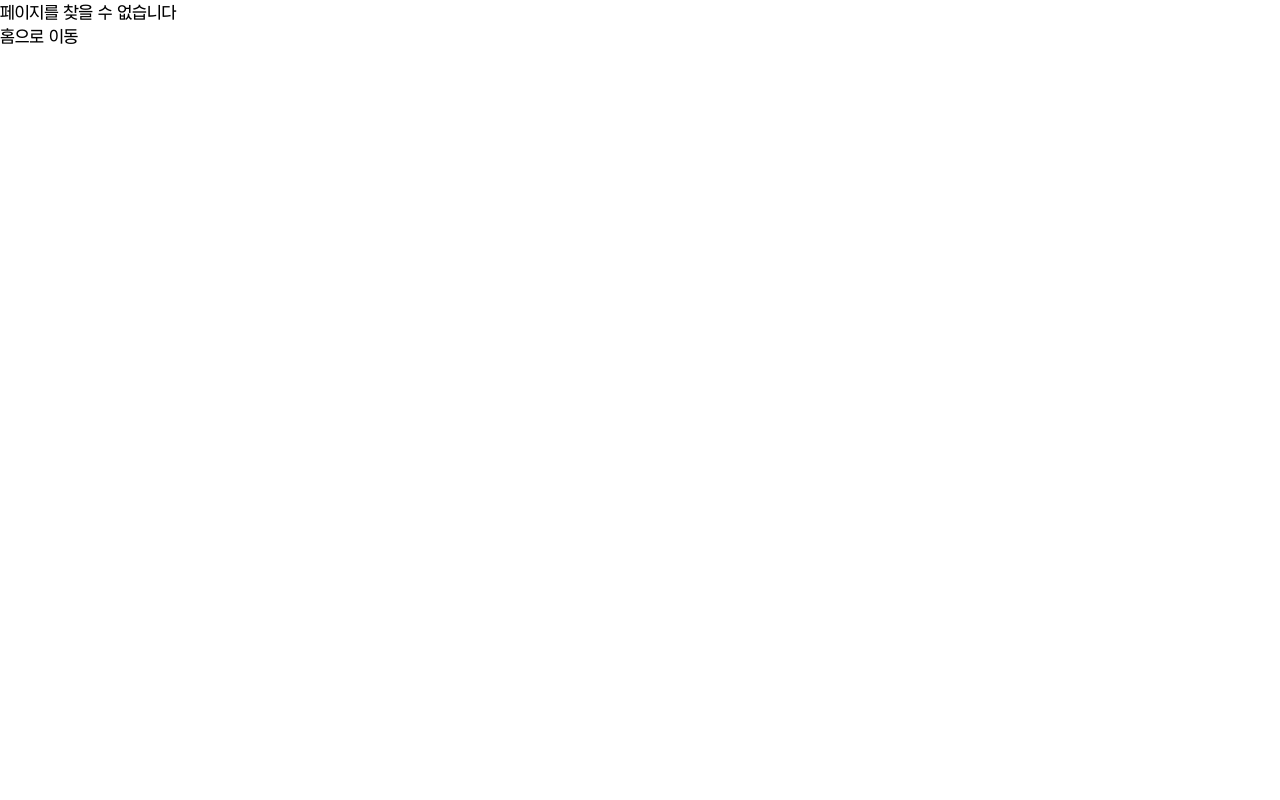
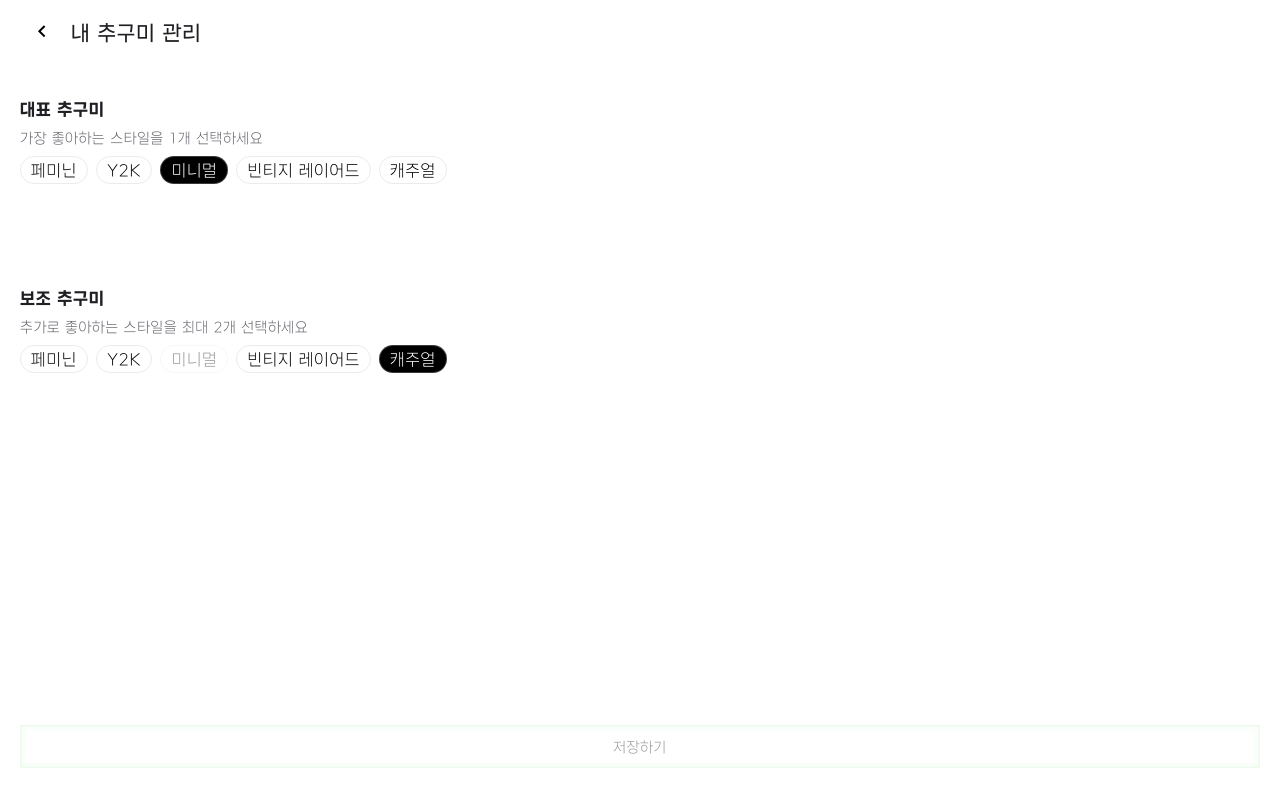
Before and after one commit to My-Fit-Core/My-Fit-Core-Front, a React (Vite) app: page /mypage/styles in a window 1280 px wide. Built offline with nearby package versions, Linux system fonts and the light colour scheme.

Commit message:
feat : 마이페이지>추구미 관리 페이지 구현

```diff
--- /dev/null
+++ b/src/components/mypage/MyPageHeader.tsx
@@ -0,0 +1,22 @@
+import Icon from '@/components/common/Icon';
+
+type MyPageHeaderProps = {
+  title: string;
+  onBack: () => void;
+};
+
+export default function MyPageHeader({ title, onBack }: MyPageHeaderProps) {
+  return (
+    <header className="mx-5 mt-2 flex h-12 items-center gap-[7px]">
+      <button
+        type="button"
+        aria-label="마이페이지로 돌아가기"
+        onClick={onBack}
+        className="flex size-11 shrink-0 items-center justify-center"
+      >
+        <Icon name="prev" />
+      </button>
+      <h1 className="text-subheading1-ko min-w-0 text-[#1f1f24]">{title}</h1>
+    </header>
+  );
+}
--- /dev/null
+++ b/src/constants/pursuitStyles.ts
@@ -0,0 +1,9 @@
+export const PURSUIT_STYLES = {
+  feminine: '페미닌',
+  y2k: 'Y2K',
+  minimal: '미니멀',
+  vintage_layered: '빈티지 레이어드',
+  casual: '캐주얼',
+} as const;
+
+export type PursuitStyleId = keyof typeof PURSUIT_STYLES;
--- /dev/null
+++ b/src/mocks/pursuitPreferences.ts
@@ -0,0 +1,21 @@
+import type { PursuitPreferences } from '@/types/pursuit';
+
+// UI 개발 전용 메모리 저장소. 새로고침하면 초기값으로 돌아간다.
+let savedPreferences: PursuitPreferences = {
+  primaryStyle: 'minimal',
+  secondaryStyles: ['casual'],
+};
+
+export function getPursuitPreferences(): PursuitPreferences {
+  return {
+    primaryStyle: savedPreferences.primaryStyle,
+    secondaryStyles: [...savedPreferences.secondaryStyles],
+  };
+}
+
+export function savePursuitPreferences(preferences: PursuitPreferences): void {
+  savedPreferences = {
+    primaryStyle: preferences.primaryStyle,
+    secondaryStyles: [...preferences.secondaryStyles],
+  };
+}
--- /dev/null
+++ b/src/pages/mypage/MyStylesPage.tsx
@@ -0,0 +1,126 @@
+import { useState } from 'react';
+import { useNavigate } from 'react-router-dom';
+import Button from '@/components/common/Button';
+import StyleTag from '@/components/common/StyleTag';
+import MyPageHeader from '@/components/mypage/MyPageHeader';
+import { PURSUIT_STYLES, type PursuitStyleId } from '@/constants/pursuitStyles';
+import { getPursuitPreferences, savePursuitPreferences } from '@/mocks/pursuitPreferences';
+import type { PursuitPreferences } from '@/types/pursuit';
+
+const styleEntries = Object.entries(PURSUIT_STYLES) as [PursuitStyleId, string][];
+
+function arePreferencesEqual(first: PursuitPreferences, second: PursuitPreferences): boolean {
+  return (
+    first.primaryStyle === second.primaryStyle &&
+    first.secondaryStyles.length === second.secondaryStyles.length &&
+    first.secondaryStyles.every((style) => second.secondaryStyles.includes(style))
+  );
+}
+
+export default function MyStylesPage() {
+  const navigate = useNavigate();
+  const [savedPreferences] = useState(getPursuitPreferences);
+  const [draft, setDraft] = useState<PursuitPreferences>(() => getPursuitPreferences());
+  const hasChanges = !arePreferencesEqual(savedPreferences, draft);
+
+  function handlePrimarySelect(style: PursuitStyleId) {
+    setDraft((current) => ({
+      primaryStyle: style,
+      secondaryStyles: current.secondaryStyles.filter((selected) => selected !== style),
+    }));
+  }
+
+  function handleSecondarySelect(style: PursuitStyleId) {
+    setDraft((current) => {
+      if (style === current.primaryStyle) return current;
+      if (current.secondaryStyles.includes(style)) {
+        return {
+          ...current,
+          secondaryStyles: current.secondaryStyles.filter((selected) => selected !== style),
+        };
+      }
+      if (current.secondaryStyles.length >= 2) return current;
+      return { ...current, secondaryStyles: [...current.secondaryStyles, style] };
+    });
+  }
+
+  function handleSave() {
+    if (
+      !hasChanges ||
+      !draft.primaryStyle ||
+      draft.secondaryStyles.length > 2 ||
+      draft.secondaryStyles.includes(draft.primaryStyle) ||
+      new Set(draft.secondaryStyles).size !== draft.secondaryStyles.length
+    ) {
+      return;
+    }
+    savePursuitPreferences(draft);
+    navigate('/mypage');
+  }
+
+  return (
+    <div className="flex min-h-dvh min-w-0 flex-col bg-white text-black">
+      <MyPageHeader title="내 추구미 관리" onBack={() => navigate('/mypage')} />
+      <main className="mx-5 min-w-0 flex-1 pt-[30px]">
+        <section aria-labelledby="primary-style-title" className="min-h-[202px] pt-[13px]">
+          <h2 id="primary-style-title" className="text-body1-ko font-bold text-[#1f1f24]">
+            대표 추구미
+          </h2>
+          <p className="text-body2-ko mt-[10px] text-[#63636b]">
+            가장 좋아하는 스타일을 1개 선택하세요
+          </p>
+          <div className="mt-[10px] flex flex-wrap gap-2" aria-label="대표 추구미 선택">
+            {styleEntries.map(([style, label]) => (
+              <StyleTag
+                key={style}
+                type="pill"
+                state={draft.primaryStyle === style ? 'selected' : 'default'}
+                onClick={() => handlePrimarySelect(style)}
+              >
+                {label}
+              </StyleTag>
+            ))}
+          </div>
+        </section>
+        <section aria-labelledby="secondary-style-title">
+          <h2 id="secondary-style-title" className="text-body1-ko font-bold text-[#1f1f24]">
+            보조 추구미
+          </h2>
+          <p className="text-body2-ko mt-[10px] text-[#63636b]">
+            추가로 좋아하는 스타일을 최대 2개 선택하세요
+          </p>
+          <div className="mt-[10px] flex flex-wrap gap-2" aria-label="보조 추구미 선택">
+            {styleEntries.map(([style, label]) => {
+              const isSelected = draft.secondaryStyles.includes(style);
+              const isDisabled =
+                style === draft.primaryStyle || (draft.secondaryStyles.length >= 2 && !isSelected);
+              return (
+                <StyleTag
+                  key={style}
+                  type="pill"
+                  state={isSelected ? 'selected' : 'default'}
+                  disabled={isDisabled}
+                  onClick={() => handleSecondarySelect(style)}
+                >
+                  {label}
+                </StyleTag>
+              );
+            })}
+          </div>
+        </section>
+      </main>
+      <div className="mx-5 mb-8 mt-8 shrink-0 pb-[env(safe-area-inset-bottom,0px)]">
+        <Button
+          variant="primary"
+          size="long"
+          state={hasChanges ? 'selected' : 'default'}
+          disabled={!hasChanges}
+          aria-pressed={undefined}
+          onClick={handleSave}
+        >
+          저장하기
+        </Button>
+      </div>
+    </div>
+  );
+}
--- a/src/routes/AppRoutes.tsx
+++ b/src/routes/AppRoutes.tsx
@@ -5,6 +5,7 @@ import FeedPage from '@/pages/feed/FeedPage';
 import HomePage from '@/pages/home/HomePage';
 import LoginPage from '@/pages/login/LoginPage';
 import MyPage from '@/pages/mypage/MyPage';
+import MyStylesPage from '@/pages/mypage/MyStylesPage';
 import OnboardingPage from '@/pages/onboarding/OnboardingPage';
 import NotFoundPage from '@/pages/NotFoundPage';
 
@@ -19,6 +20,7 @@ export function AppRoutes() {
       <Route path="/calendar" element={<CalendarPage />} />
       <Route path="/feed" element={<FeedPage />} />
       <Route path="/mypage" element={<MyPage />} />
+      <Route path="/mypage/styles" element={<MyStylesPage />} />
       <Route path="*" element={<NotFoundPage />} />
     </Routes>
   );
--- /dev/null
+++ b/src/types/pursuit.ts
@@ -0,0 +1,6 @@
+import type { PursuitStyleId } from '@/constants/pursuitStyles';
+
+export type PursuitPreferences = {
+  primaryStyle: PursuitStyleId;
+  secondaryStyles: PursuitStyleId[];
+};
```
Also changed, not shown: 4 other files (tests, documents, lock files or other folders).
